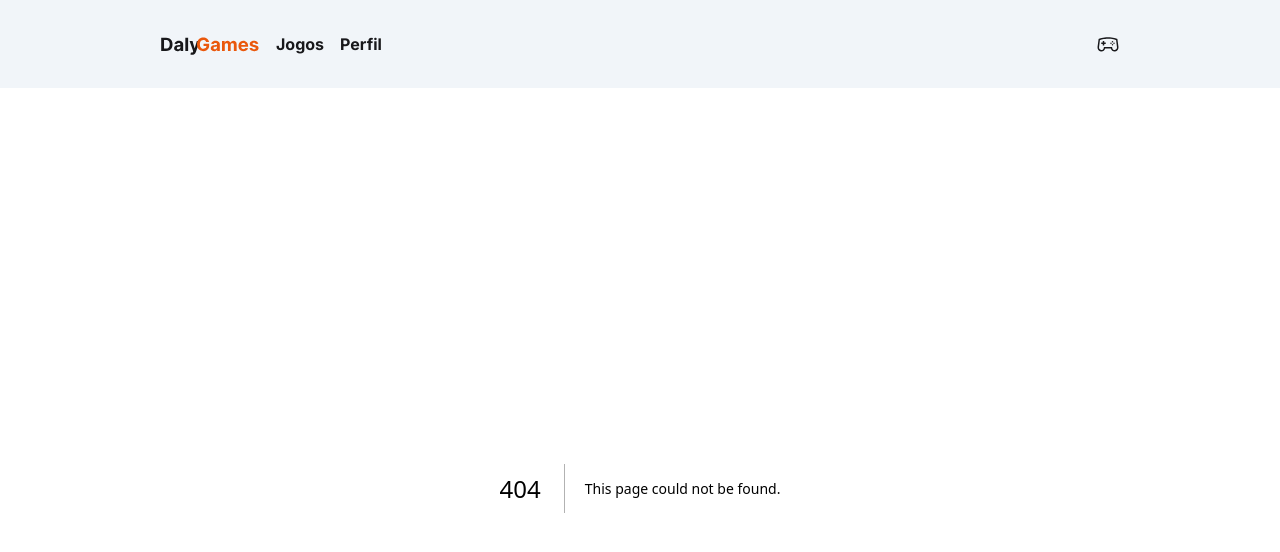
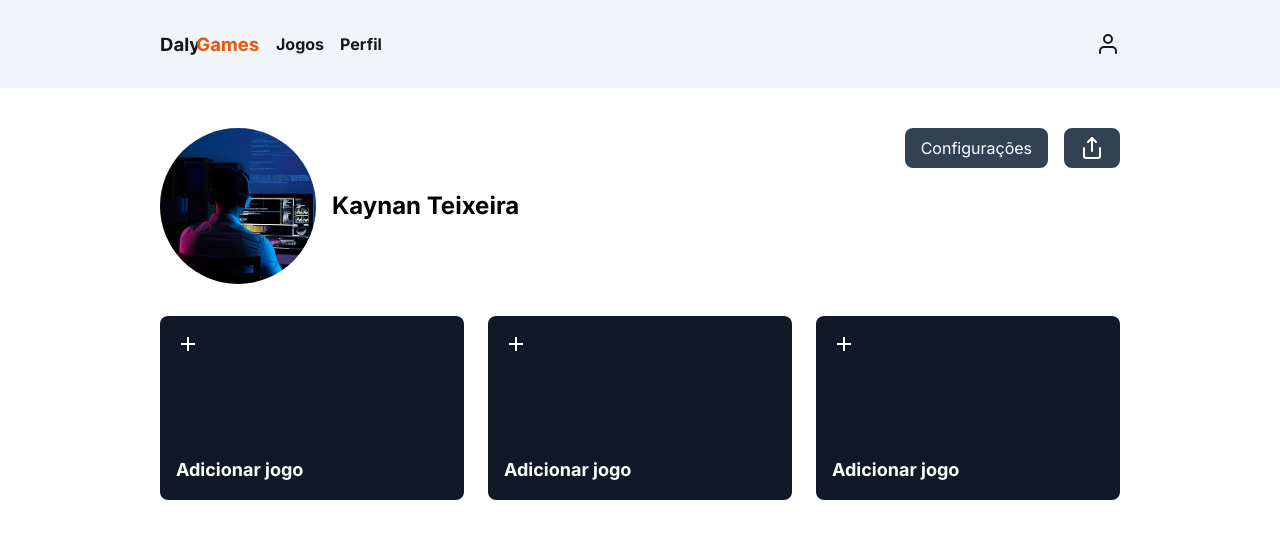
Before and after one commit to kaynanldev-f/DailyGames, a Next.js app: page /perfil in a window 1280 px wide. Before the commit this address had no page. Shown: the top 552 px of the page. Built offline with nearby package versions, Linux system fonts and the light colour scheme.

Commit message:
feat: profile page development

```diff
--- /dev/null
+++ b/src/app/perfil/page.tsx
@@ -0,0 +1,41 @@
+import Container from "@/components/container";
+import FavoriteCard from "@/components/favoriteCard";
+import Image from "next/image";
+import { FiShare } from "react-icons/fi";
+
+export default function PerfilPage() {
+  return (
+    <main>
+      <Container>
+        <section className="relative mt-10 flex justify-between items-center">
+          <div className=" w-full flex flex-col sm:flex-row items-center gap-4">
+            <div className="w-39 h-39 relative rounded-full">
+              <Image
+                src={"/user.png"}
+                alt="foto de perfil"
+                fill
+                quality={100}
+                className="object-cover rounded-full"
+              />
+            </div>
+            <h2 className="font-bold text-2xl">Kaynan Teixeira</h2>
+          </div>
+          <div className="absolute top-0 right-0 flex gap-4">
+            <button className="bg-[#334155] text-white py-2 px-4 rounded-lg">
+              Configurações
+            </button>
+            <button className="bg-[#334155] text-white py-2 px-4 rounded-lg">
+              <FiShare size={24} />
+            </button>
+          </div>
+        </section>
+
+        <section className="w-full mt-8 flex flex-wrap grow gap-6">
+          <FavoriteCard></FavoriteCard>
+          <FavoriteCard></FavoriteCard>
+          <FavoriteCard></FavoriteCard>
+        </section>
+      </Container>
+    </main>
+  );
+}
--- /dev/null
+++ b/src/components/favoriteCard/index.tsx
@@ -0,0 +1,37 @@
+"use client";
+
+import { MdAdd, MdClose } from "react-icons/md";
+import { useState } from "react";
+
+export default function FavoriteCard() {
+  const [showInput, setShowInput] = useState(false);
+  const [input, setInput] = useState("");
+
+  function handleButton() {
+    setShowInput(!showInput);
+  }
+
+  return (
+    <div className="bg-[#111827] p-4 h-46 rounded-lg flex flex-col justify-between grow ">
+      <div className="flex items-center gap-2 ">
+        {showInput && (
+          <input
+            type="text"
+            name="jogo"
+            value={input}
+            onChange={(e) => setInput(e.target.value)}
+            className="bg-white text-black rounded-lg p-1 outline-none"
+          />
+        )}
+        <button onClick={handleButton} className="text-white outline-none">
+          {showInput === false ? <MdAdd size={24} /> : <MdClose size={24} />}
+        </button>
+      </div>
+
+      <p className="font-bold text-lg text-white">
+        {input && input}
+        {!input && "Adicionar jogo"}
+      </p>
+    </div>
+  );
+}
--- a/src/components/header/index.tsx
+++ b/src/components/header/index.tsx
@@ -1,7 +1,7 @@
 import Link from "next/link";
 import Container from "../container";
 import Image from "next/image";
-import { LiaGamepadSolid } from "react-icons/lia";
+import { FiUser } from "react-icons/fi";
 
 export default function Header() {
   return (
@@ -23,8 +23,8 @@ export default function Header() {
             <Link href="/perfil">Perfil</Link>
           </nav>
           <div className="hidden sm:flex items-center gap-4 text-zinc font-bold">
-            <Link href="/jogos">
-              <LiaGamepadSolid size={24} color="#18181b" />
+            <Link href="/perfil">
+              <FiUser size={24} color="#18181b" />
             </Link>
           </div>
         </div>
```
